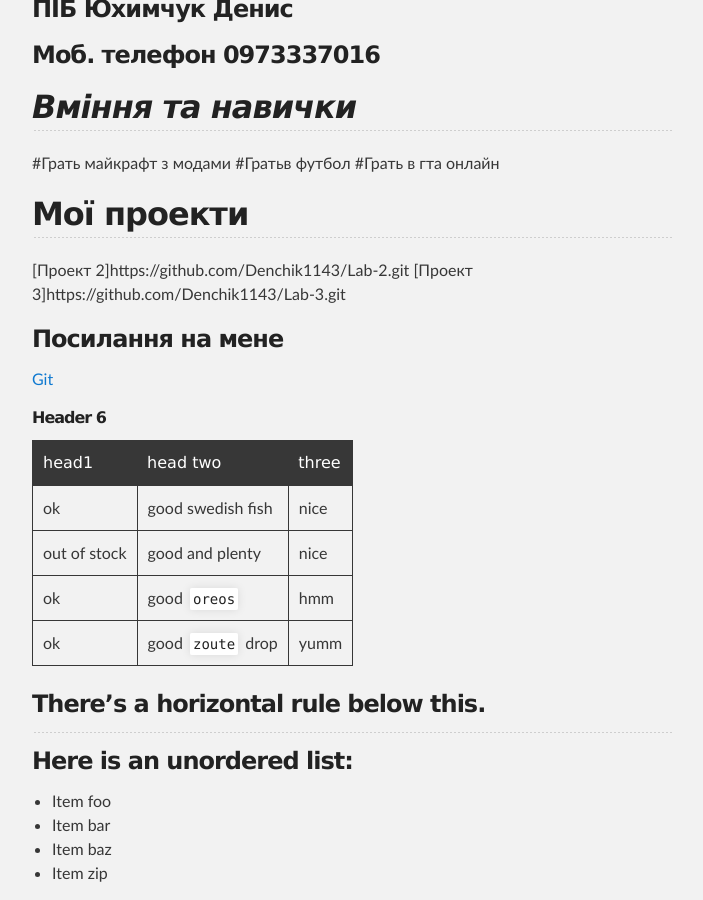
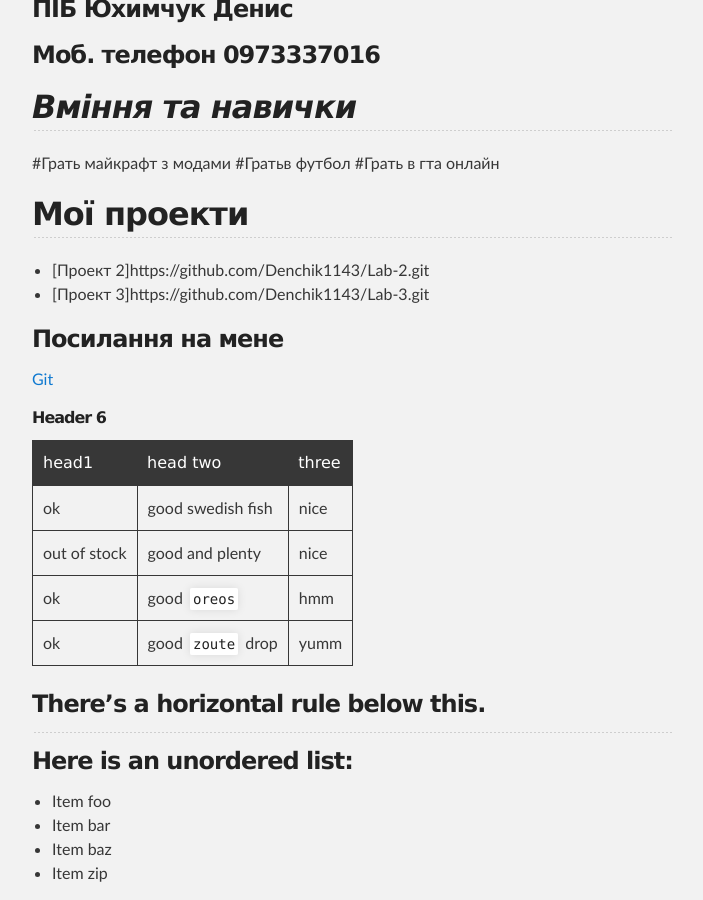
Before and after one commit to Denchik1143/DenchikM1.github.io, a Jekyll site: the page built from index.md, in a window 1280 px wide and 900 px high, scrolled down 401 px. Shown: the whole window, without its empty margins (288-991 px from the left). Built offline with Jekyll 4.4.1, drawn with Linux system fonts in a browser that asks for light colours; our own code applies the rules of GitHub Pages for plain Markdown files.

```diff
--- a/index.md
+++ b/index.md
@@ -19,8 +19,8 @@ layout: default
 
 ## Мої проекти
 
-[Проект 2]https://github.com/Denchik1143/Lab-2.git
-[Проект 3]https://github.com/Denchik1143/Lab-3.git
+* [Проект 2]https://github.com/Denchik1143/Lab-2.git
+* [Проект 3]https://github.com/Denchik1143/Lab-3.git
 
 
 ### Посилання на мене
```
